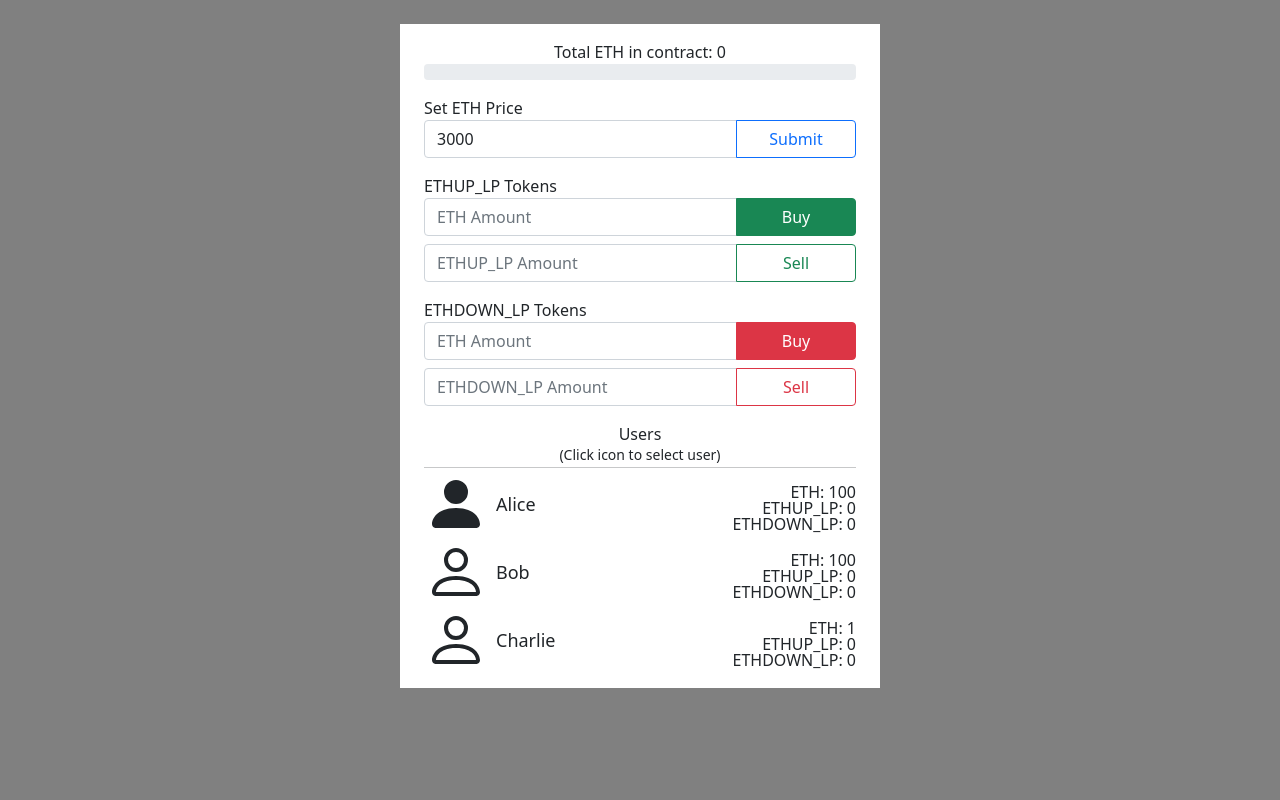
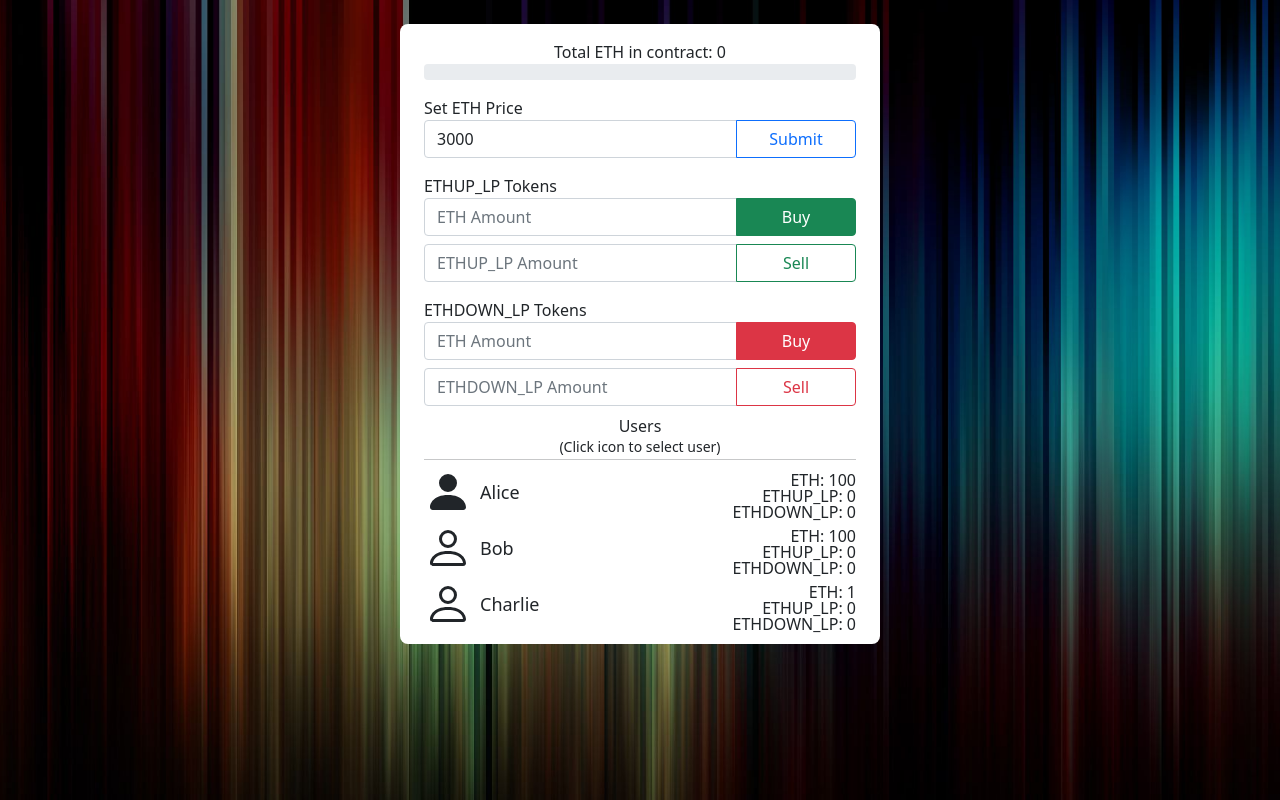
Before and after one commit to jacobjanak/Leverage, a plain HTML site: page index.html in a window 1280 px wide. Drawn offline with nearby package versions, Linux system fonts and the light colour scheme.

Commit message:
Some improvements

```diff
--- a/index.html
+++ b/index.html
@@ -5,7 +5,7 @@
     <meta name="viewport" content="width=device-width, initial-scale=1" />
     <link href="https://cdn.jsdelivr.net/npm/bootstrap@5.1.3/dist/css/bootstrap.min.css" rel="stylesheet" />
     <link href="./style.css" rel="stylesheet" />
-    <title>Hello, world!</title>
+    <title>Test Site</title>
   </head>
   <body>
 
@@ -47,17 +47,17 @@
 			  </div>
 			</div>
 
-			<div id="users" class="container mt-3">
+			<div id="users" class="container mt-2">
 				<div class="text-center">Users</div>
 				<div class="text-center small-line-height"><small>(Click icon to select user)</small></div>
 				<hr class="mt-1 mb-0" />
 				<div class="d-none">
-					<div id="user-template" class="d-flex mt-1">
+					<div id="user-template" class="d-flex mt-2">
 						<div class="icon-container">
-							<svg xmlns="http://www.w3.org/2000/svg" width="64" height="64" fill="currentColor" class="inactive bi bi-person" viewBox="0 0 16 16">
+							<svg xmlns="http://www.w3.org/2000/svg" width="48" height="48" fill="currentColor" class="inactive bi bi-person" viewBox="0 0 16 16">
 							  <path d="M8 8a3 3 0 1 0 0-6 3 3 0 0 0 0 6zm2-3a2 2 0 1 1-4 0 2 2 0 0 1 4 0zm4 8c0 1-1 1-1 1H3s-1 0-1-1 1-4 6-4 6 3 6 4zm-1-.004c-.001-.246-.154-.986-.832-1.664C11.516 10.68 10.289 10 8 10c-2.29 0-3.516.68-4.168 1.332-.678.678-.83 1.418-.832 1.664h10z"/>
 							</svg>
-							<svg xmlns="http://www.w3.org/2000/svg" width="64" height="64" fill="currentColor" class="active bi bi-person-fill" viewBox="0 0 16 16">
+							<svg xmlns="http://www.w3.org/2000/svg" width="48" height="48" fill="currentColor" class="active bi bi-person-fill" viewBox="0 0 16 16">
 							  <path d="M3 14s-1 0-1-1 1-4 6-4 6 3 6 4-1 1-1 1H3zm5-6a3 3 0 1 0 0-6 3 3 0 0 0 0 6z"/>
 							</svg>
 						</div>
--- a/script.js
+++ b/script.js
@@ -112,11 +112,14 @@ const updateDivider = () => {
 	}
 	else if (c.divider <= 0) {
 		c.divider = 0;
+		c.ethdown = 0;
 		for (i = 0; i < users.length; i++) {
 			users[i].ethdown = 0;
 		}
 	}
 };
+
+// Rest of code is just for testing purposes
 
 const fixDecimals = () => {
 	price = parseFloat(price.toFixed(3));
--- a/style.css
+++ b/style.css
@@ -1,13 +1,22 @@
+html {
+  background: url('background.jpeg') no-repeat center center fixed;
+  -webkit-background-size: cover;
+  -moz-background-size: cover;
+  -o-background-size: cover;
+  background-size: cover;
+}
+
 body {
 	margin: 0;
 	padding: 0;
-	background-color: grey;
+	background-color: transparent;
 }
 
 #page {
 	width: 480px;
 	max-width: 100%;
 	background-color: white;
+	border-radius: 8px;
 }
 @media (max-width: 575.98px) {
 	#page {
```
Also changed, not shown: background.jpeg (added), notes.txt (added).
